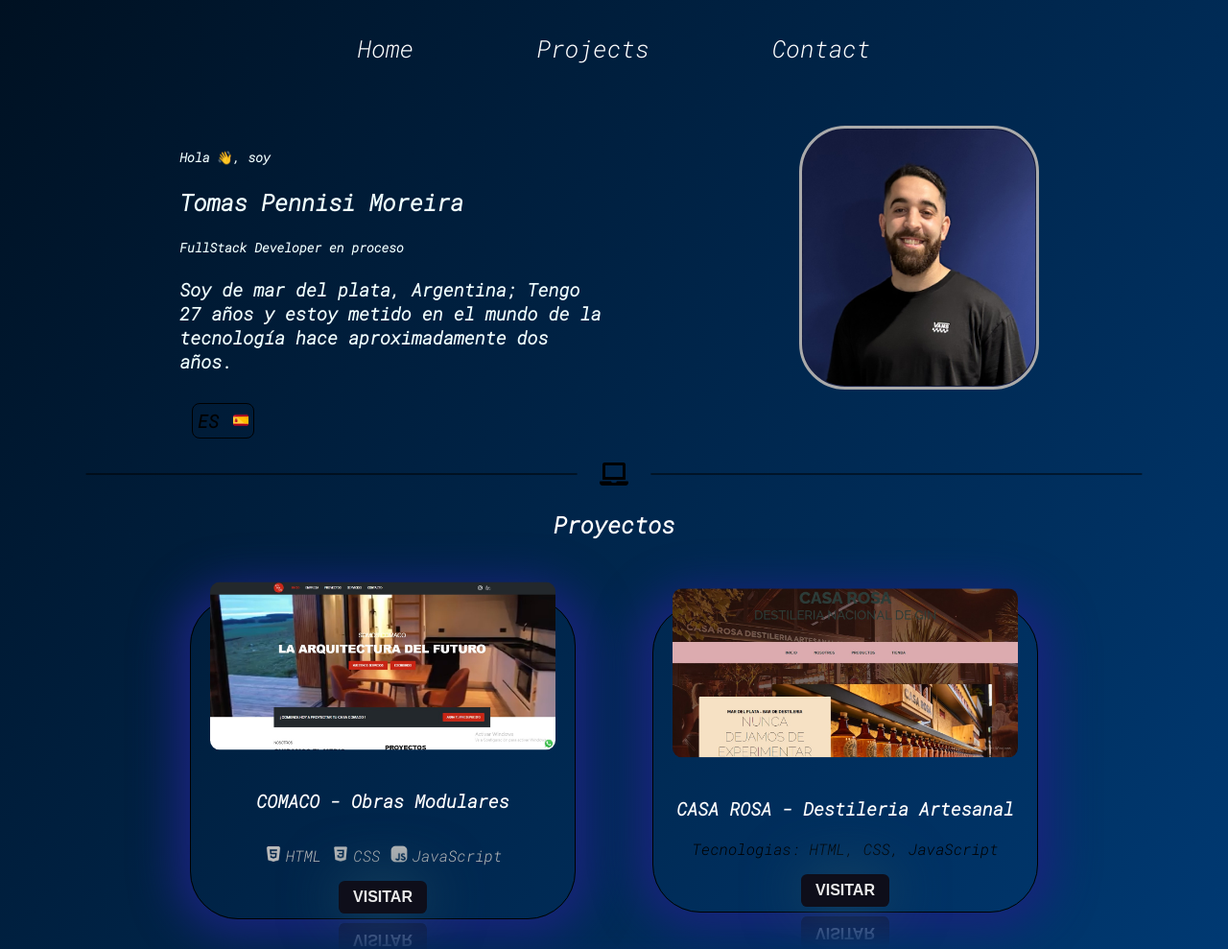
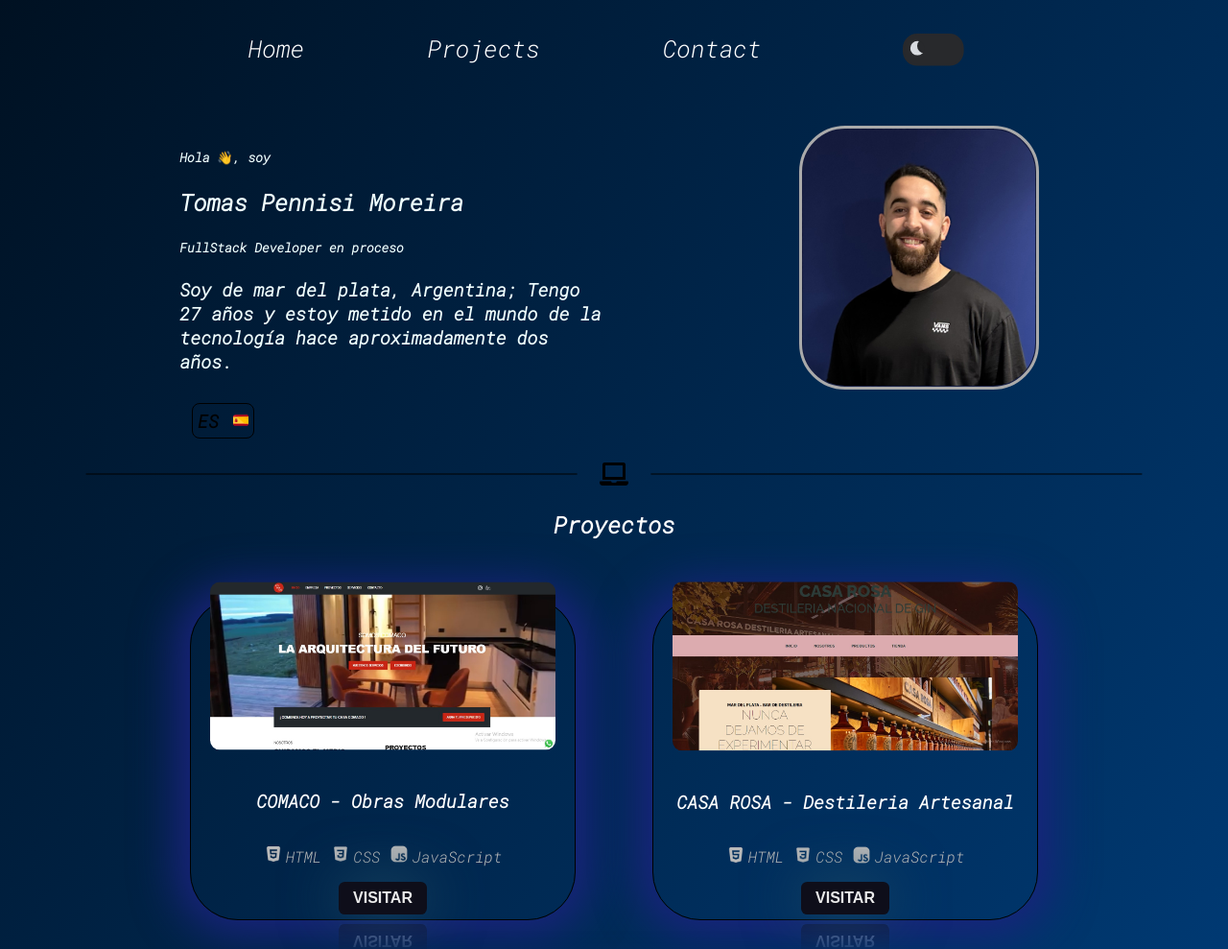
Before and after one commit to moreiratomas22/cvcompartido, a plain HTML site: page index.html in a window 1280 px wide. Shown: the top 989 px of the page at 96% size. Drawn offline with Linux system fonts and the light colour scheme.

Commit message:
Agregando modo claro/oscuro

```diff
--- a/ESTILOS/estilosCV.css
+++ b/ESTILOS/estilosCV.css
@@ -8,6 +8,10 @@ body {
   margin: 0;
   padding: 0;
 
+}
+
+.modo-nocturno {
+  background: #BABABA;
 }
 
 
@@ -332,3 +336,68 @@ text-align: center;
 color: #BABABA
 
 }
+
+/* INTERRUPTOR LIGHT-DARK MODE */
+
+.interruptor {
+  position: relative;
+  width: 100px;
+  height: 50px;
+  --light: #d8dbe0;
+  --dark: #28292c;
+  --link: rgb(27, 129, 112);
+  --link-hover: rgb(24, 94, 82);
+  transform: scale(0.6);
+}
+
+.switch-label {
+  position: absolute;
+  width: 100%;
+  height: 50px;
+  background-color: var(--dark);
+  border-radius: 25px;
+  cursor: pointer;
+  border: 3px solid var(--dark);
+}
+
+.checkbox {
+  position: absolute;
+  display: none;
+}
+
+.slider {
+  position: absolute;
+  width: 100%;
+  height: 100%;
+  border-radius: 25px;
+  -webkit-transition: 0.3s;
+  transition: 0.3s;
+}
+
+.checkbox:checked ~ .slider {
+  background-color: var(--light);
+}
+
+.slider::before {
+  content: '';
+  position: absolute;
+  top: 10px;
+  left: 10px;
+  width: 25px;
+  height: 25px;
+  border-radius: 50%;
+  -webkit-box-shadow: inset 12px -4px 0px 0px var(--light);
+  box-shadow: inset 12px -4px 0px 0px var(--light);
+  background-color: var(--dark);
+  -webkit-transition: 0.3s;
+  transition: 0.3s;
+}
+
+.checkbox:checked ~ .slider::before {
+  -webkit-transform: translateX(50px);
+  -ms-transform: translateX(50px);
+  transform: translateX(50px);
+  background-color: var(--dark);
+  -webkit-box-shadow: none;
+  box-shadow: none;
+}
--- a/index.html
+++ b/index.html
@@ -17,6 +17,14 @@
             <a href="#home">Home</a>
             <a href="#projects">Projects</a>
             <a href="#contact">Contact</a>
+
+            <div class="interruptor">
+                <label class="switch-label">
+                    <input type="checkbox" class="checkbox" />
+                    <span class="slider"></span>
+                </label>
+            </div>
+
         </nav>
     </header>
 
@@ -54,9 +62,15 @@
                 <h3>COMACO - Obras Modulares</h3>
                 <!-- <p>Tecnologias: HTML, CSS, JavaScript</p> -->
                 <div class="techContainer">
-                    <div class="tech"><img src="/imagenes/iconos/HTMLico.png" alt="HTML"><p>HTML</p></div>
-                    <div class="tech"><img src="/imagenes/iconos/CSSico.png" alt="CSS"><p>CSS</p></div>
-                    <div class="tech"><img src="/imagenes/iconos/javaScriptico.png" alt="JavaScript"><p>JavaScript</p></div>
+                    <div class="tech"><img src="/imagenes/iconos/HTMLico.png" alt="HTML">
+                        <p>HTML</p>
+                    </div>
+                    <div class="tech"><img src="/imagenes/iconos/CSSico.png" alt="CSS">
+                        <p>CSS</p>
+                    </div>
+                    <div class="tech"><img src="/imagenes/iconos/javaScriptico.png" alt="JavaScript">
+                        <p>JavaScript</p>
+                    </div>
                 </div>
                 <a href="https://www.comaco.com.ar" target="_blank"><button class="visitar">VISITAR</button></a>
 
@@ -65,15 +79,28 @@
             <div class="card">
                 <img src="/imagenes/proj/casaRosaProy.jpg" alt="Web de construccion modular">
                 <h3>CASA ROSA - Destileria Artesanal</h3>
-                <p>Tecnologias: HTML, CSS, JavaScript</p>
-                <a href="https://casarosadestileriaartesanal.netlify.app/" target="_blank"><button class="visitar">VISITAR</button></a>
+                <!-- <p>Tecnologias: HTML, CSS, JavaScript</p> -->
+                <div class="techContainer">
+                    <div class="tech"><img src="/imagenes/iconos/HTMLico.png" alt="HTML">
+                        <p>HTML</p>
+                    </div>
+                    <div class="tech"><img src="/imagenes/iconos/CSSico.png" alt="CSS">
+                        <p>CSS</p>
+                    </div>
+                    <div class="tech"><img src="/imagenes/iconos/javaScriptico.png" alt="JavaScript">
+                        <p>JavaScript</p>
+                    </div>
+                </div>
+                <a href="https://casarosadestileriaartesanal.netlify.app/" target="_blank"><button
+                        class="visitar">VISITAR</button></a>
             </div>
 
             <div class="card">
                 <img src="/imagenes/proj/escuelaSDP.jpg" alt="Web de construccion modular">
                 <h3>Escuena de danzas SDP</h3>
                 <p>Tecnologias: SCSS, HTML, CSS, JavaScript</p>
-                <a href="https://academiadebailesdp.netlify.app/" target="_blank"><button class="visitar">VISITAR</button></a>
+                <a href="https://academiadebailesdp.netlify.app/" target="_blank"><button
+                        class="visitar">VISITAR</button></a>
             </div>
 
         </div>
--- a/js/index.js
+++ b/js/index.js
@@ -17,7 +17,6 @@
 
 // };
 
-
 // const changeButton = () => {
 //     pedirInfo()
 //     botonES[0].innerHTML= "<h3 id='ingles'>EN</h3>";
@@ -33,3 +32,23 @@
 // }
 
 // botonES[0].addEventListener("click", changeButton)
+
+// INTERRUPTOR DARK-LIGHT MODE
+
+const interruptor = document.querySelector(".interruptor");
+const body = document.body;
+let modo_nocturno = false;
+
+interruptor.addEventListener("change", (event) => {
+// event.preventDefault();
+console.log("hola")
+  if (!modo_nocturno) {
+    body.classList.add("modo-nocturno");
+    modo_nocturno = true;
+console.log("holis")
+  } else {
+    body.classList.remove("modo-nocturno");
+    modo_nocturno = false;
+console.log("holus")
+  }
+});
```
